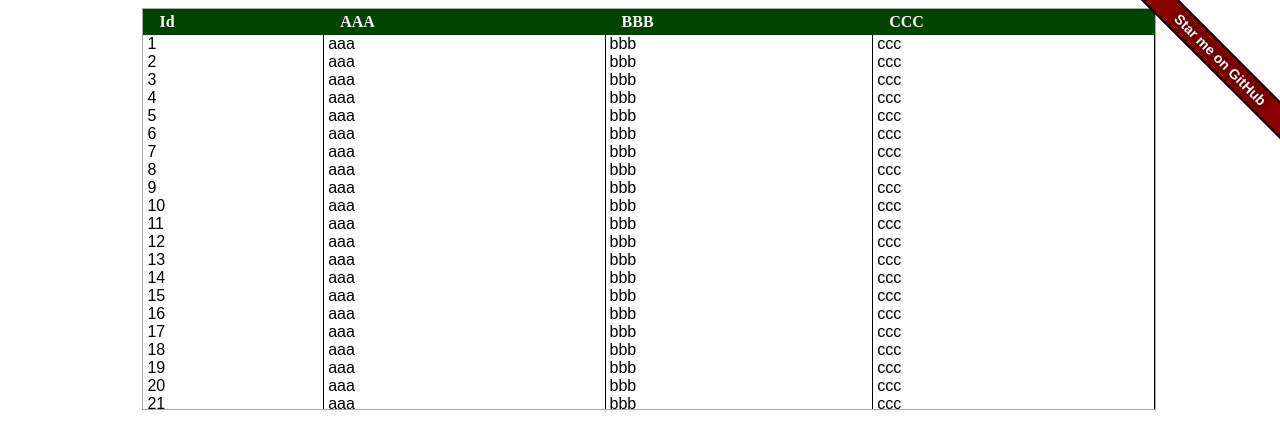
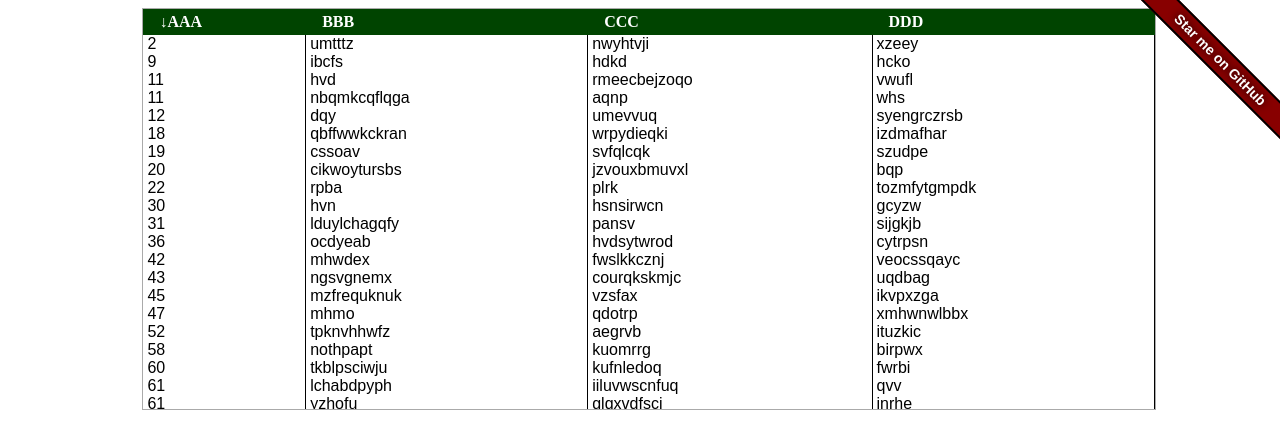
Before and after one commit to Thibor/jsRapTable, a plain HTML site: page index.html in a window 1280 px wide. Both pictures are taken after a click on the element "AAA". Drawn offline with nearby package versions, Linux system fonts and the light colour scheme.

Commit message:
Add files via upload

```diff
--- a/index.html
+++ b/index.html
@@ -8,9 +8,34 @@
 <script src="https://ajax.googleapis.com/ajax/libs/jquery/3.2.1/jquery.min.js"></script>
 <script src="jsRapTable.js"></script>
 <script>
+
+function RandomString(){
+let s = '';
+l = Math.floor(Math.random() * 10 + 3)
+while(l--)
+	s += String.fromCharCode(Math.floor(Math.random() * 26) + 97);
+return s;
+}
+
 $(document).ready(function(){
 
-$('#demo1').jsRapTable();
+for(let n = 1; n < 40;n++)
+$('<tr>').html('<td>' + Math.floor(Math.random() * 100 + 1) + '</td><td>' + RandomString()+ '</td><td>' + RandomString()+ '</td><td>' + RandomString() + '</td>').appendTo($('tbody'));
+
+$('#demo1').jsRapTable({
+	onSort:function(i,d){
+		$('tbody').find('td').filter(function(){
+					return $(this).index() === i;
+				}).sortElements(function(a, b){
+					if(i)
+						return $.text([a]) > $.text([b]) ?  d ? -1 : 1 : d ? 1 : -1;
+					else
+						return Number($.text([a])) > Number($.text([b])) ?  d ? -1 : 1 : d ? 1 : -1;
+				}, function(){
+					return this.parentNode;
+				});
+	}
+});
 
 });
 </script>
@@ -23,50 +48,9 @@ $('#demo1').jsRapTable();
 <div id="demo1" >
 <table>
 <thead>
-<tr><th id="th1">Id</th><th>AAA</th><th>BBB</th><th>CCC</th></tr>
+<tr><th>AAA</th><th>BBB</th><th>CCC</th><th>DDD</th></tr>
 </thead>
 <tbody>
-<tr><td id="td1">1</td><td>aaa</td><td>bbb</td><td>ccc</td></tr>
-<tr><td id="td1">2</td><td>aaa</td><td>bbb</td><td>ccc</td></tr>
-<tr><td id="td1">3</td><td>aaa</td><td>bbb</td><td>ccc</td></tr>
-<tr><td id="td1">4</td><td>aaa</td><td>bbb</td><td>ccc</td></tr>
-<tr><td id="td1">5</td><td>aaa</td><td>bbb</td><td>ccc</td></tr>
-<tr><td id="td1">6</td><td>aaa</td><td>bbb</td><td>ccc</td></tr>
-<tr><td id="td1">7</td><td>aaa</td><td>bbb</td><td>ccc</td></tr>
-<tr><td id="td1">8</td><td>aaa</td><td>bbb</td><td>ccc</td></tr>
-<tr><td id="td1">9</td><td>aaa</td><td>bbb</td><td>ccc</td></tr>
-<tr><td id="td1">10</td><td>aaa</td><td>bbb</td><td>ccc</td></tr>
-<tr><td id="td1">11</td><td>aaa</td><td>bbb</td><td>ccc</td></tr>
-<tr><td id="td1">12</td><td>aaa</td><td>bbb</td><td>ccc</td></tr>
-<tr><td id="td1">13</td><td>aaa</td><td>bbb</td><td>ccc</td></tr>
-<tr><td id="td1">14</td><td>aaa</td><td>bbb</td><td>ccc</td></tr>
-<tr><td id="td1">15</td><td>aaa</td><td>bbb</td><td>ccc</td></tr>
-<tr><td id="td1">16</td><td>aaa</td><td>bbb</td><td>ccc</td></tr>
-<tr><td id="td1">17</td><td>aaa</td><td>bbb</td><td>ccc</td></tr>
-<tr><td id="td1">18</td><td>aaa</td><td>bbb</td><td>ccc</td></tr>
-<tr><td id="td1">19</td><td>aaa</td><td>bbb</td><td>ccc</td></tr>
-<tr><td id="td1">20</td><td>aaa</td><td>bbb</td><td>ccc</td></tr>
-<tr><td id="td1">21</td><td>aaa</td><td>bbb</td><td>ccc</td></tr>
-<tr><td id="td1">22</td><td>aaa</td><td>bbb</td><td>ccc</td></tr>
-<tr><td id="td1">23</td><td>aaa</td><td>bbb</td><td>ccc</td></tr>
-<tr><td id="td1">24</td><td>aaa</td><td>bbb</td><td>ccc</td></tr>
-<tr><td id="td1">25</td><td>aaa</td><td>bbb</td><td>ccc</td></tr>
-<tr><td id="td1">26</td><td>aaa</td><td>bbb</td><td>ccc</td></tr>
-<tr><td id="td1">27</td><td>aaa</td><td>bbb</td><td>ccc</td></tr>
-<tr><td id="td1">28</td><td>aaa</td><td>bbb</td><td>ccc</td></tr>
-<tr><td id="td1">29</td><td>aaa</td><td>bbb</td><td>ccc</td></tr>
-<tr><td id="td1">30</td><td>aaa</td><td>bbb</td><td>ccc</td></tr>
-<tr><td id="td1">31</td><td>aaa</td><td>bbb</td><td>ccc</td></tr>
-<tr><td id="td1">32</td><td>aaa</td><td>bbb</td><td>ccc</td></tr>
-<tr><td id="td1">33</td><td>aaa</td><td>bbb</td><td>ccc</td></tr>
-<tr><td id="td1">34</td><td>aaa</td><td>bbb</td><td>ccc</td></tr>
-<tr><td id="td1">35</td><td>aaa</td><td>bbb</td><td>ccc</td></tr>
-<tr><td id="td1">36</td><td>aaa</td><td>bbb</td><td>ccc</td></tr>
-<tr><td id="td1">37</td><td>aaa</td><td>bbb</td><td>ccc</td></tr>
-<tr><td id="td1">38</td><td>aaa</td><td>bbb</td><td>ccc</td></tr>
-<tr><td id="td1">39</td><td>aaa</td><td>bbb</td><td>ccc</td></tr>
-<tr><td id="td1">40</td><td>aaa</td><td>bbb</td><td>ccc</td></tr>
-
 </tbody>
 </table>
 </div>
--- a/jsRapTable.css
+++ b/jsRapTable.css
@@ -2,6 +2,7 @@
 	overflow-x:hidden;
 	overflow-y:auto;
 	border: solid 1px #aaa;
+	max-height:400px;
 }
 .rapTable table{
 	background-color:#fff;
@@ -18,6 +19,8 @@
 	position:sticky;
     top:0px;
 	z-index:10;
+	-webkit-user-select: none;
+	-moz-user-select: none;
 }
 .rapTable table tbody{
 	font-family:arial;
@@ -48,3 +51,9 @@
 	position:absolute;
 	cursor:w-resize;
 }
+.rapTable .darr:before{
+	content:"↓";
+}
+.rapTable .uarr:before{
+	content:"↑";
+}
--- a/jsRapTable.js
+++ b/jsRapTable.js
@@ -1,8 +1,28 @@
+$.fn.sortElements = (function(){
+var sort = [].sort;
+return function(comparator, getSortable){
+	getSortable = getSortable || function(){return this;};
+	var placements = this.map(function(){
+		var sortElement = getSortable.call(this),parentNode = sortElement.parentNode,nextSibling = parentNode.insertBefore(document.createTextNode(''),sortElement.nextSibling);
+		return function(){
+			if (parentNode === this)
+				throw new Error("You can't sort elements if any one is a descendant of another.");
+			parentNode.insertBefore(this, nextSibling);
+			parentNode.removeChild(nextSibling);
+		};
+	});
+	return sort.call(this, comparator).each(function(i){
+		placements[i].call(getSortable.call(this));
+	});
+};
+})();
+
 (function($){
 $.fn.jsRapTable = function(options){
 
 return this.each(function(){
 	this.opt = $.extend({
+		onSort:null
 	},options);
 	let base = this;
 	let ths = null;
@@ -10,6 +30,20 @@ return this.each(function(){
     let startOffset = 0;
 	let startWidth = 0;
 	$(this).addClass('rapTable');
+	$('th',this).each(function(){
+		let th = this;
+		th.addEventListener('click', function(e){
+			let d = $(th).hasClass('darr');
+			$('.uarr').removeClass('uarr');
+			$('.darr').removeClass('darr');
+			if(d)
+				$(th).addClass('uarr');
+			else
+				$(th).addClass('darr');
+			if(base.opt.onSort)
+				base.opt.onSort.call(this,$(th).index(),d);
+		});
+	});
 	$('td:not(:last-child)',this).each(function() {
 		let td = this;
 		let grip =$('<div>').addClass('grip').appendTo($(this))[0];
@@ -19,6 +53,7 @@ return this.each(function(){
 			thd = $('th',base).eq(++i);
 			startOffset = e.clientX;
 			startWidth = $(ths).width();
+			e.stopPropagation();
         });
 	});
 	document.addEventListener('mousemove', function (e) {
@@ -36,6 +71,7 @@ return this.each(function(){
 					$(thd).width(ow - $(ths).width());
 		}else
 			$('tbody tr',base).css({cursor:'pointer'});
+		e.stopPropagation();
 	});
 	document.addEventListener('mouseup', function () {
 			ths = null;
```
